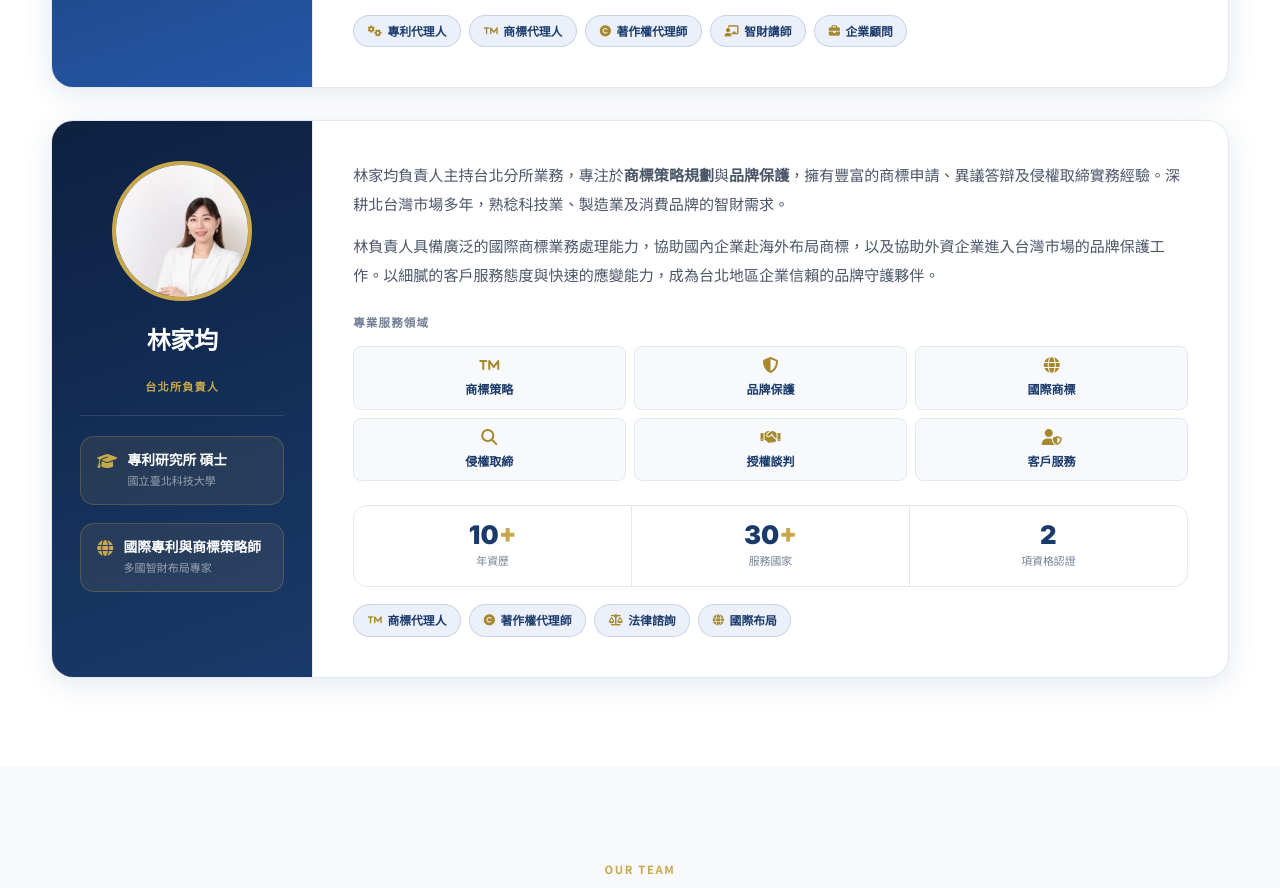
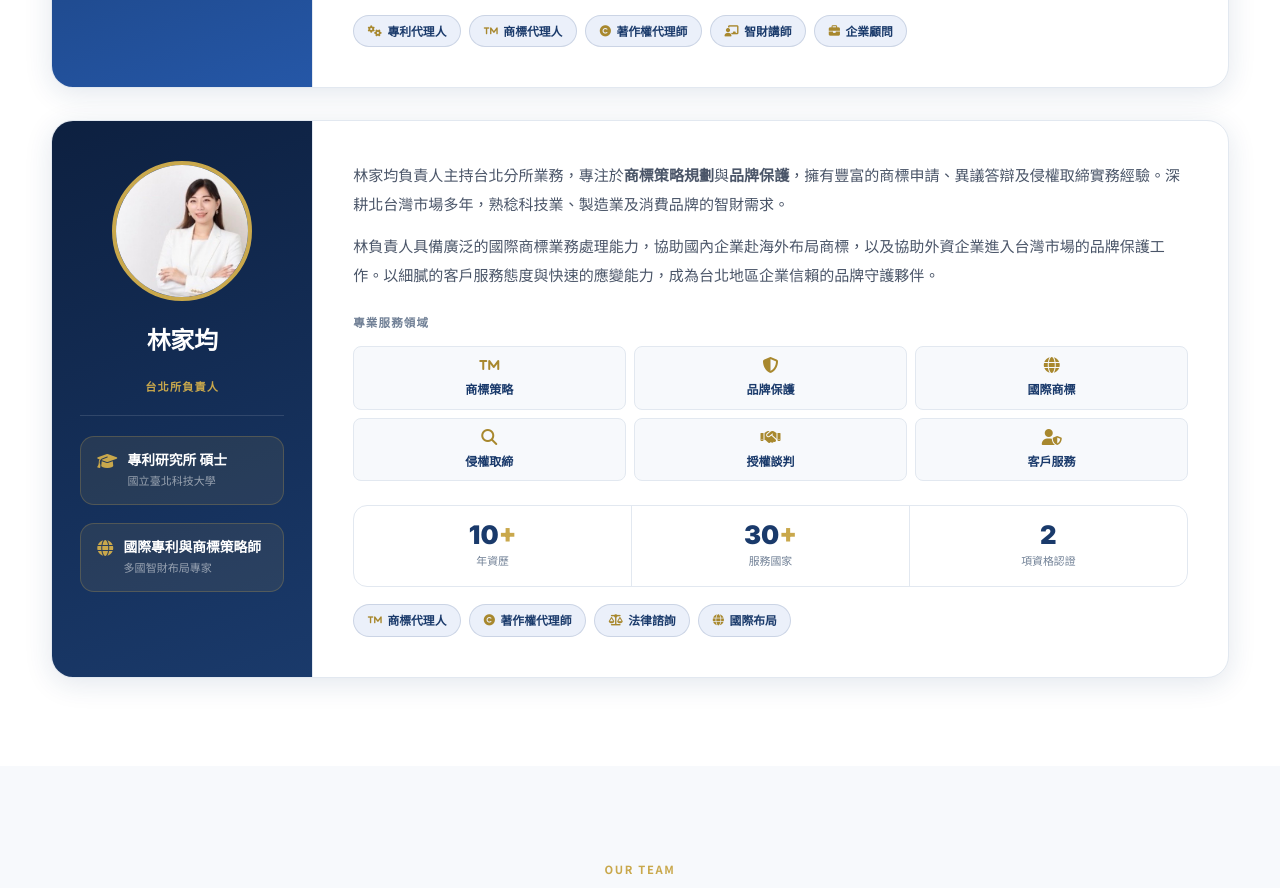
Before and after one commit to ysjoin-svg/ysipo-website, a plain HTML site: page about.html in a window 1280 px wide. Shown: the part 2573-3461 px from the top of the page. Drawn offline with Linux system fonts and the light colour scheme.

Commit message:
林家均照片向上移動

```diff
--- a/about.html
+++ b/about.html
@@ -209,7 +209,7 @@
       <!-- ── 林家均 ── -->
       <div class="principal-full-card fade-up" style="transition-delay:.15s">
         <div class="pfc-sidebar bg-b">
-          <div class="pfc-avatar-lg"><img src="assets/img/photo-lin.jpg" alt="林家均負責人" style="width:100%;height:100%;object-fit:cover;object-position:center 15%;transform:scale(1.5) translateY(5%)"></div>
+          <div class="pfc-avatar-lg"><img src="assets/img/photo-lin.jpg" alt="林家均負責人" style="width:100%;height:100%;object-fit:cover;object-position:center top;transform:scale(1.5) translateY(-12%)"></div>
           <div class="pfc-name">林家均</div>
           <div class="pfc-title">台北所負責人</div>
           <div class="pfc-divider"></div>
```
